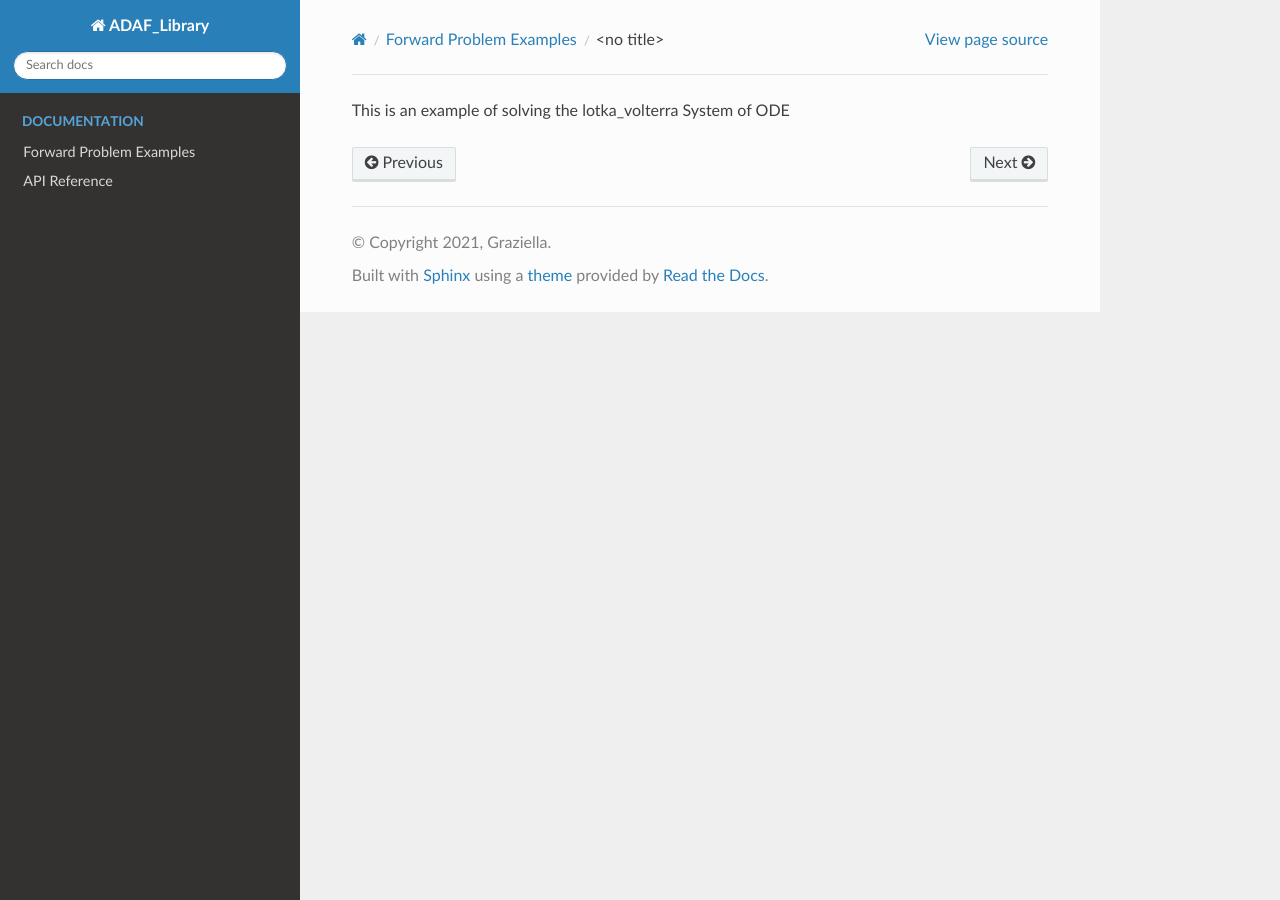
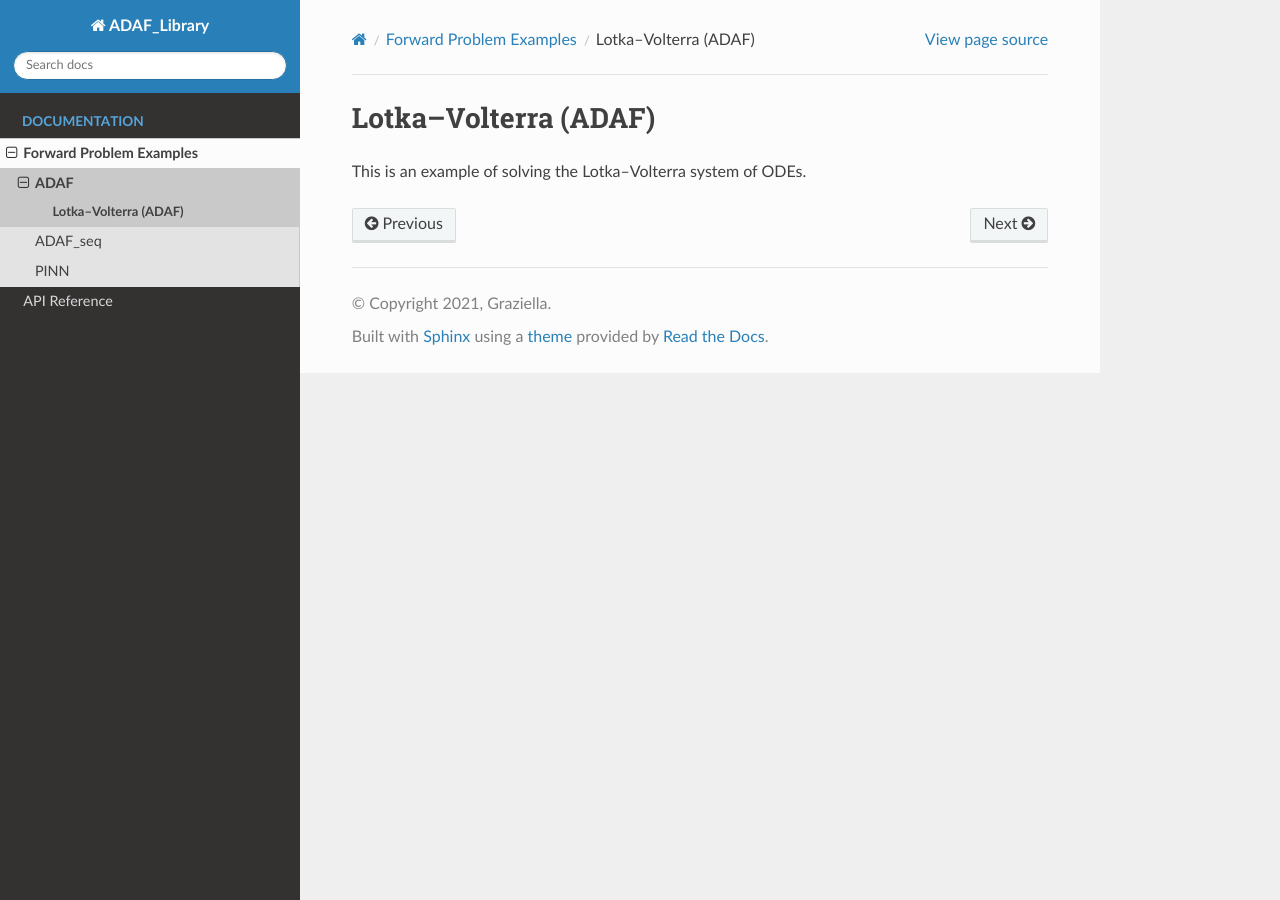
Before and after one commit to yooyoungwoo7/ADAF_Library, a Sphinx documentation site: the page built from docs/source/ex_lotka_volterra.rst, in a window 1280 px wide. Built offline with Sphinx 7.4.7 and the Read the Docs theme 3.1.0, drawn with Linux system fonts in a browser that asks for light colours; pages that are not in the unit, such as notebooks, are missing from menus.

Commit message:
Update ex_lotka_volterra.rst

```diff
--- a/docs/source/ex_lotka_volterra.rst
+++ b/docs/source/ex_lotka_volterra.rst
@@ -1 +1,4 @@
-This is an example of solving the lotka_volterra System of ODE
+Lotka–Volterra (ADAF)
+=====================
+
+This is an example of solving the Lotka–Volterra system of ODEs.
```
